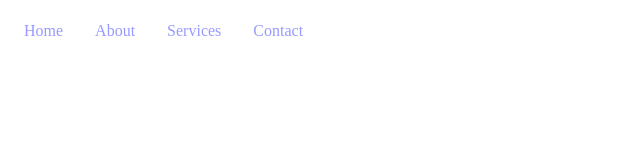
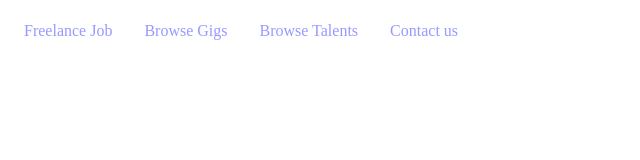
Before and after one commit to kiezer21/my-site, a plain HTML site: page index.html in a window 1280 px wide. Shown: the whole page, without its empty margins (0-640 px from the left). Drawn offline with Linux system fonts and the light colour scheme.

Commit message:
create index.html file

```diff
--- a/index.html
+++ b/index.html
@@ -36,10 +36,10 @@
 
 <!-- Navigation bar -->
 <ul class="navbar">
-  <li><a href="#home">Home</a></li>
-  <li><a href="#about">About</a></li>
-  <li><a href="#services">Services</a></li>
-  <li><a href="#contact">Contact</a></li>
+  <li><a href="#freelancejob">Freelance Job</a></li>
+  <li><a href="#gigs">Browse Gigs</a></li>
+  <li><a href="#talents">Browse Talents</a></li>
+  <li><a href="#contact">Contact us</a></li>
 </ul>
 
 </body>
```
